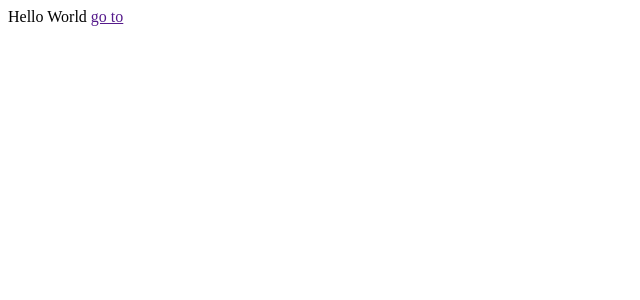
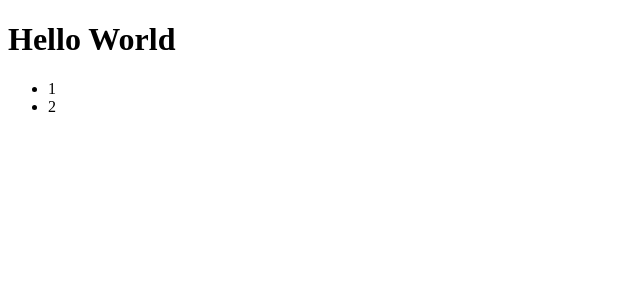
Before and after one commit to WebHeroSchool/todo_es, a React (Create React App) app: page / in a window 1280 px wide. Shown: the top 300 px of the page, without its empty margins (0-640 px from the left). Built offline with nearby package versions, Linux system fonts and the light colour scheme.

Commit message:
task react-component done

```diff
--- a/src/App.js
+++ b/src/App.js
@@ -1,7 +1,11 @@
 import React from 'react';
 
-const element = (<div>
-    Hello World <a href="">go to</a>
+const ItemList = () =>(<ul>
+    <li>1</li>
+    <li>2</li>
+</ul>);
+const App = () => (<div><h1>Hello World</h1>
+<ItemList />
 </div>);
 
-export { element };
+export default App;
--- a/src/index.js
+++ b/src/index.js
@@ -1,7 +1,5 @@
 import React from 'react';
 import ReactDOM from 'react-dom';
-import { element } from './App';
+import App from './App';
 
-
-
-ReactDOM.render(element, document.getElementById('root'));
+ReactDOM.render(<App />, document.getElementById('root'));
```
